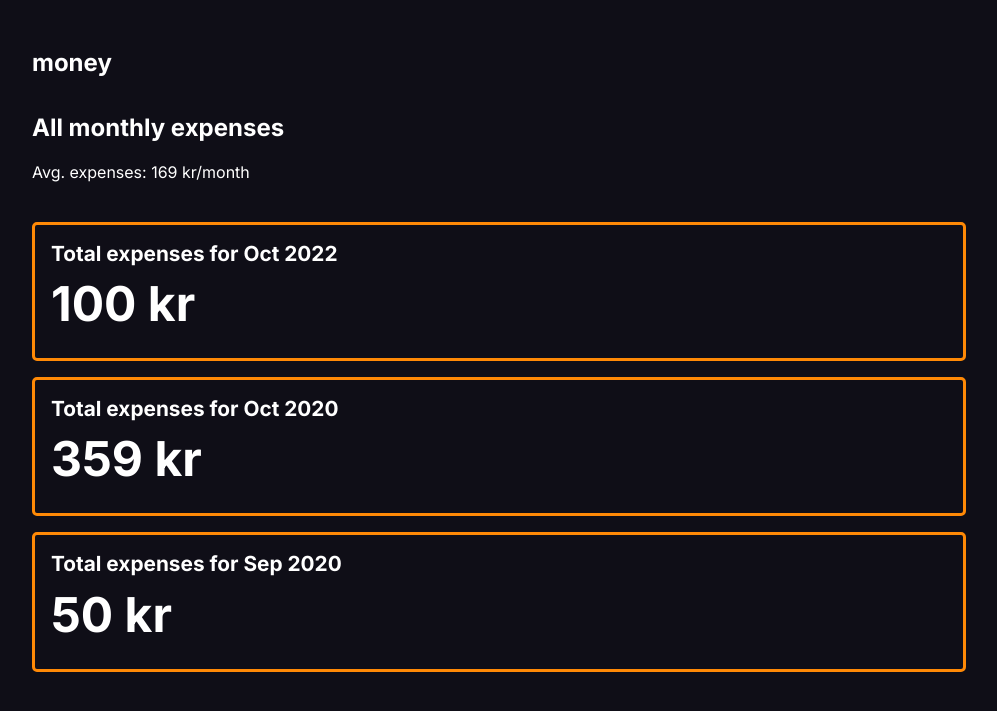
After one commit to adelhult/money, a Flask app: page /monthly-expenses in a window 1280 px wide. The commit adds this page. Shown: the top 711 px of the page, without its empty margins (133-1130 px from the left). Run offline with Flask 2, Linux system fonts and the light colour scheme; data comes from the database, SQL or seed files in the repository; both versions use the stored data as it was after the commit.

Commit message:
quick new feat: monthly expenses

```diff
--- a/main.py
+++ b/main.py
@@ -90,6 +90,19 @@ def total_expenses(conn, year=strftime("%Y"), month=strftime("%m")):
 
     rows = cur.fetchall()
     return abs(sum(map(lambda r: r[0], rows)))
+
+
+def all_months_with_expenses(conn):
+    """Provides a list of all months containing expenses"""
+    q = """SELECT DISTINCT
+            strftime('%m', date) as Month,
+            strftime('%Y', date) as Year
+            FROM transactions
+            WHERE amount < 0
+            ORDER BY date(date) DESC, id DESC"""
+    cur = conn.cursor()
+    cur.execute(q)
+    return (cur.fetchall())
 
 def get_transactions(conn, limit=True, n=5):
     """Get a list of transactions"""
@@ -208,3 +221,30 @@ def add_repayment():
                             "description": data["comments"]})
 
     return redirect(url_for('home'))
+
+@app.route('/monthly-expenses')
+def monthly_expenses():
+    conn = connect_to_db(config.database_name)
+    expense_cards = []
+    expenses_each_month = []
+    for i in all_months_with_expenses(conn):
+        month = i[0]
+        year  = i[1]
+
+        date = strptime(f"{year} {month}", "%Y %m")
+        formated_date = strftime("%b %Y", date)
+
+        expenses = total_expenses(conn, year=year, month=month)
+        expenses_each_month.append(expenses)
+
+        expense_cards.append({
+            "date": formated_date,
+            "expenses": expenses
+        })
+
+    avg_expenses = sum(expenses_each_month) // len(expenses_each_month)
+
+    return render_template('monthlyExpenses.html',
+                            config=config,
+                            avg_expenses=avg_expenses,
+                            expense_cards=expense_cards)
--- /dev/null
+++ b/templates/monthlyExpenses.html
@@ -0,0 +1,17 @@
+{% extends 'base.html' %}
+{% block page %}
+    <header>
+        <div class="logo">
+            <a href="{{ url_for('home') }}">money</a>
+        </div>
+    </header>
+    <h2>All monthly expenses</h2>
+    <span>Avg. expenses: {{avg_expenses}} {{config.currency_short}}/month</span>
+    <br><br><br>
+    {% for card in expense_cards %}
+        <div class="card">
+            <span class="smallText">Total expenses for {{card.date}}</span>
+            <h1>{{card.expenses}} {{config.currency_short}}</h1>
+        </div>
+    {% endfor %}
+{% endblock %}
```
Also changed, not shown: templates/home.html (+6 -4 lines), transactions_database.db (added).
